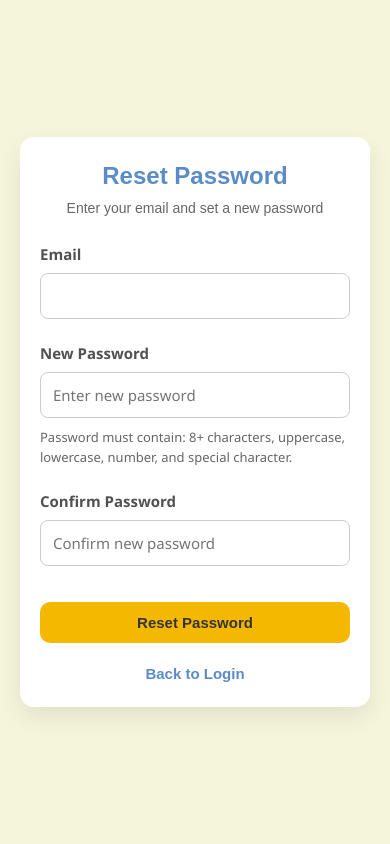
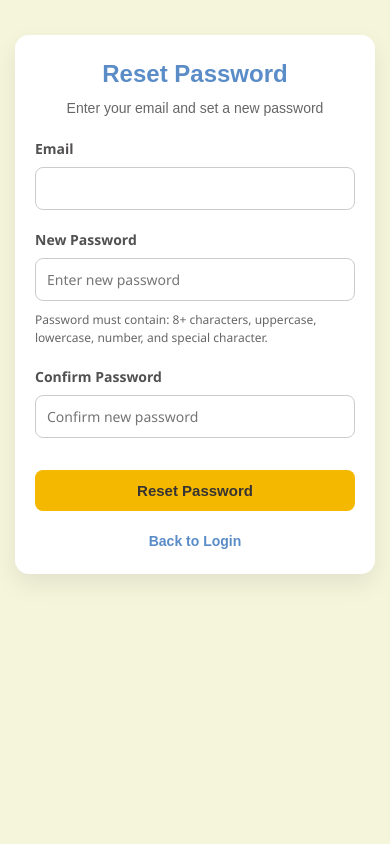
Before and after one commit to HirushikaWickramaarachchi/AgileProject, a Flask app: page /forgot-password in a window 390 px wide. Run offline with Flask 3, Linux system fonts and the light colour scheme; some libraries are stand-ins or nearby versions.

Commit message:
Improve Forgot Password Page UI Consistency and page responsiveness

```diff
--- a/static/css/forgot_password.css
+++ b/static/css/forgot_password.css
@@ -5,20 +5,21 @@
 }
 
 body {
-  height: 100vh;
+  min-height: 100vh;
   font-family: Arial, Helvetica, sans-serif;
   background: #f5f5dc;
   display: flex;
   justify-content: center;
   align-items: center;
+  padding: 20px;
 }
 
 .container {
   background: white;
+  width: 100%;
+  max-width: 420px;
   padding: 40px;
   border-radius: 18px;
-  width: 100%;
-  max-width: 420px;
   box-shadow: 0 10px 25px rgba(0, 0, 0, 0.08);
 }
 
@@ -34,10 +35,10 @@ p {
   color: #666;
   margin-bottom: 28px;
   font-size: 15px;
+  line-height: 1.5;
 }
 
 .input-group {
-  text-align: left;
   margin-bottom: 24px;
 }
 
@@ -53,22 +54,24 @@ label {
 input {
   width: 100%;
   padding: 13px;
+  border: 1px solid #ccc;
   border-radius: 8px;
-  border: 1px solid #ccc;
   outline: none;
   font-size: 15px;
   font-family: "Segoe UI", sans-serif;
+  transition: 0.3s ease;
 }
 
 input:focus {
   border-color: #5a8cc7;
+  box-shadow: 0 0 0 3px rgba(90, 140, 199, 0.15);
 }
 
 .password-hint {
   display: block;
   margin-top: 10px;
+  font-size: 13px;
   line-height: 1.5;
-  font-size: 13px;
   color: #666;
   font-family: "Segoe UI", sans-serif;
 }
@@ -78,13 +81,13 @@ input:focus {
   margin-top: 12px;
   padding: 14px;
   border: none;
+  border-radius: 10px;
   background: #f5b800;
-  border-radius: 10px;
+  color: #363333;
+  font-size: 17px;
   font-weight: bold;
-  font-size: 17px;
-  color: #363333;
   cursor: pointer;
-  transition: 0.3s;
+  transition: 0.3s ease;
 }
 
 .btn:hover {
@@ -118,25 +121,58 @@ input:focus {
   margin-top: 10px;
 }
 
-/* TABLET */
+/* LARGE TABLETS */
+
+@media (max-width: 992px) {
+  .container {
+    max-width: 450px;
+  }
+}
+
+/* TABLETS */
 
 @media (max-width: 768px) {
+  body {
+    padding: 25px;
+  }
+
   .container {
-    margin: 20px;
-    padding: 30px 25px;
+    padding: 32px 28px;
+    border-radius: 16px;
   }
 
   h2 {
     font-size: 28px;
   }
+
+  p {
+    font-size: 14px;
+    margin-bottom: 24px;
+  }
+
+  input {
+    padding: 12px;
+    font-size: 14px;
+  }
+
+  .btn {
+    padding: 13px;
+    font-size: 16px;
+  }
 }
 
-/* MOBILE */
+/* MOBILE DEVICES */
 
 @media (max-width: 480px) {
+  body {
+    padding: 15px;
+    align-items: flex-start;
+  }
+
   .container {
     padding: 25px 20px;
     border-radius: 14px;
+    margin-top: 20px;
   }
 
   h2 {
@@ -145,14 +181,49 @@ input:focus {
 
   p {
     font-size: 14px;
+    margin-bottom: 20px;
+  }
+
+  .input-group {
+    margin-bottom: 20px;
+  }
+
+  label {
+    font-size: 14px;
   }
 
   input {
-    padding: 12px;
+    padding: 11px;
+    font-size: 14px;
+  }
+
+  .password-hint {
+    font-size: 12px;
   }
 
   .btn {
+    padding: 12px;
     font-size: 15px;
-    padding: 12px;
+    border-radius: 8px;
+  }
+
+  .login-link {
+    font-size: 14px;
   }
 }
+
+/* EXTRA SMALL DEVICES */
+
+@media (max-width: 360px) {
+  .container {
+    padding: 22px 16px;
+  }
+
+  h2 {
+    font-size: 22px;
+  }
+
+  .btn {
+    font-size: 14px;
+  }
+}
```
